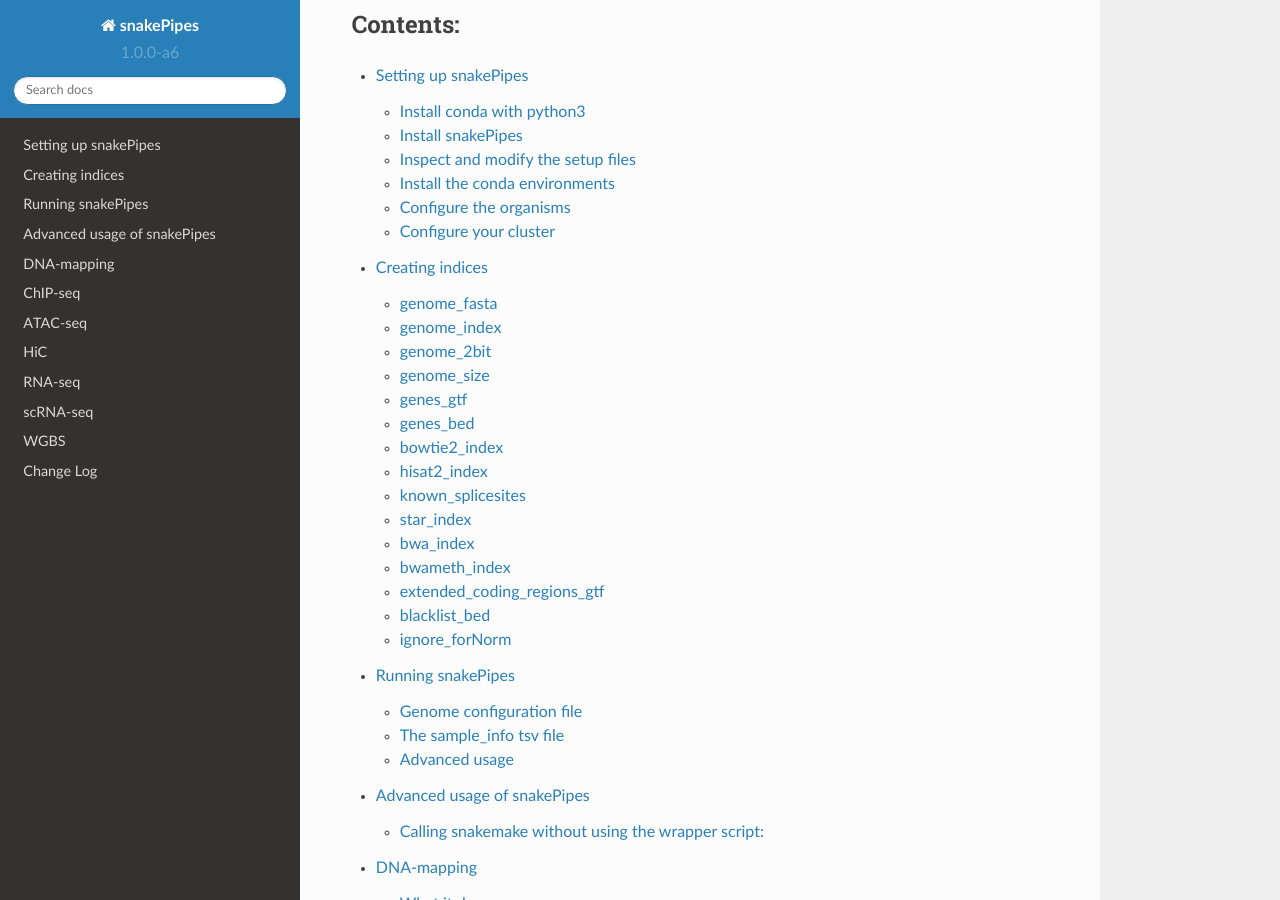
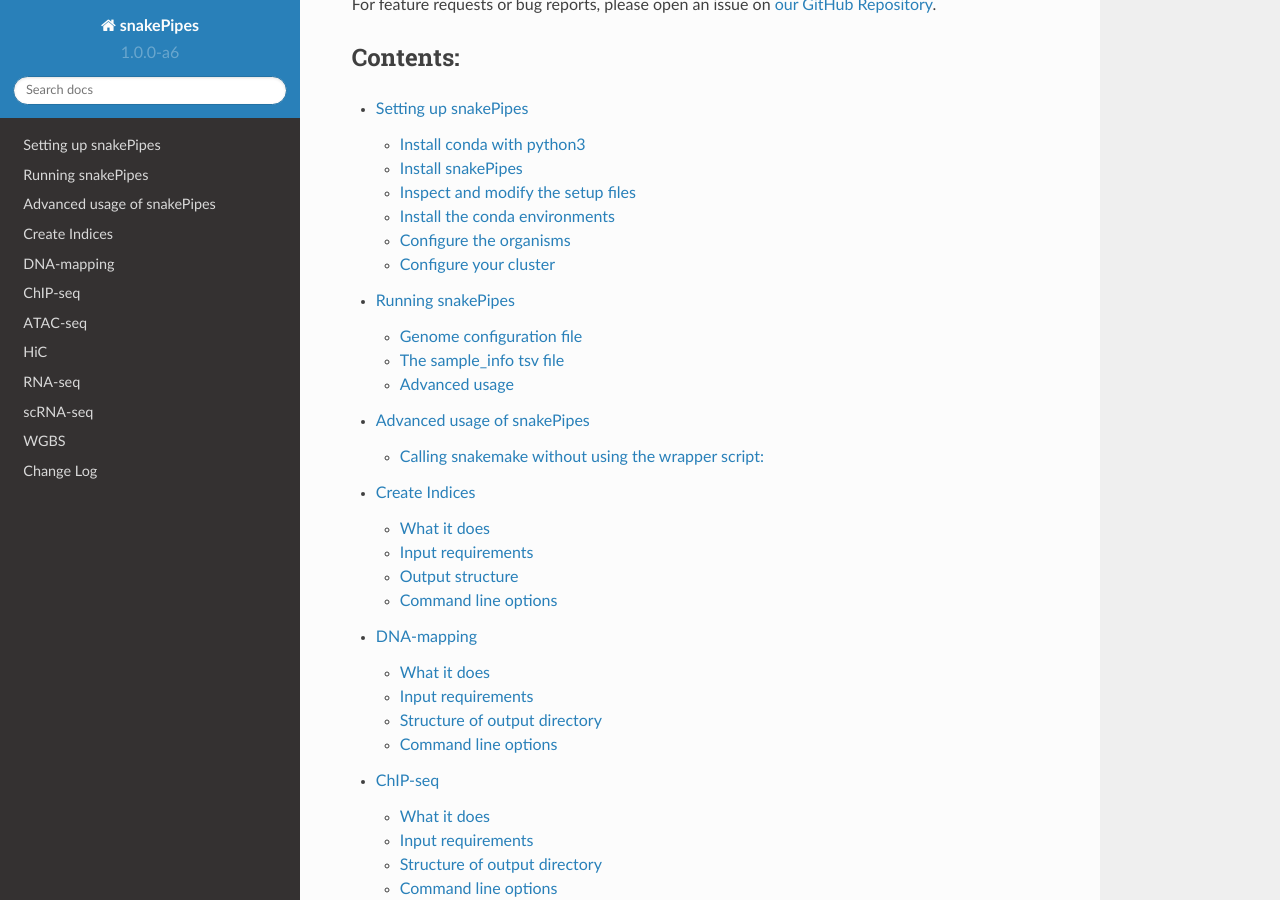
Before and after one commit to maxplanck-ie/snakepipes, a Sphinx documentation site: the page built from docs/index.rst, in a window 1280 px wide and 900 px high, scrolled down 1760 px. Built offline with Sphinx 7.4.7 and the Read the Docs theme 2.0.0, drawn with Linux system fonts in a browser that asks for light colours; part of the change alters nothing that is shown; some of the changed text lies outside the part shown.

Commit message:
Switch to createIndices documentation

```diff
--- a/docs/content/create_index.rst
+++ /dev/null
@@ -1,181 +0,0 @@
-Creating indices
-================
-
-While snakePipes makes it convenient to install packages, it does not yet make creating the genome and other index files these packages sometimes need convenient (this is planned but not yet implemented). The location and structure of the indices provided in the organism YAML files supplied with snakePipes matches the `structure we use internally <https://github.com/maxplanck-ie/data_repository/tree/master/organisms>`__. As modifying Makefiles is not a task anyone looks forward too, we will list below the basics of what is needed to generate the various indices used by snakePipes. For convenience, each section will be titled with the variable or variables in the YAML file that it refers to. We will be using the human genome as an example here.
-
-.. note:: The ordering below is intentional, as some files are needed to create others.
-
-
-genome_fasta
-------------
-
-Everything starts with a full-genome fasta file. We typically download these from Ensembl, which provides a very convenient `download page <http://www.ensembl.org/info/data/ftp/index.html>`__. Care should be made when you decide what fasta file to download. Most importantly, the source of your fasta file (e.g., Ensembl) should also provide annotations in GTF format. Mixing and matching fasta and GTF files from different sources is a recipe for disaster! Further, always make sure to download the DNA (not cDNA, CDS, etc.) fasta file. Some providers, such as Ensembl, provide "sm" (soft-masked) and "rm" (hard-masked) files as well as "primary" and "toplevel" files. In such cases, download the "sm toplevel" fasta file.
-
-The exact commands to then download and prepare the file are::
-
-    wget ftp://ftp.ensembl.org/pub/release-93/fasta/homo_sapiens/dna/Homo_sapiens.GRCh38.dna_sm.primary_assembly.fa.gz
-    gunzip Homo_sapiens.GRCh38.dna_sm.primary_assembly.fa.gz
-    mv Homo_sapiens.GRCh38.dna_sm.primary_assembly.fa genome.fa
-
-You can then put the location of `genome.fa` in the `genome_fasta` field.
-
-
-genome_index
-------------
-
-This is created from the file listed in `genome_fasta`. Assuming that is set to `genome.fa` you can produce the requisite file with::
-
-    conda install -c bioconda -c conda-forge samtools
-    samtools index genome.fa
-
-This will then produce a file ending in ".fai" that you can put in the `genome_index` field.
-
-
-genome_2bit
------------
-
-The 2bit format is a randomly accessible representation of a genome. Within snakePipes, this is only used if you specify the `--gcbias` option in the DNA-mapping pipeline. To create a 2bit file, you first need the file specified in `genome_fasta`::
-
-    conda install -c bioconda -c conda-forge ucsc-fatotwobit
-    faToTwoBit genome.fa genome.2bit
-
-You can then put the location of `genome.2bit` in the `genome_2bit` field.
-
-
-genome_size
------------
-
-A number of commands need to know the "effective genome size", such as `bamCoverage` and `MACS2`. For heavily used genomes you can simply search google for a reasonable value. For less commonly used genomes, you can approximate this be counting the total number of bases in the genome and subtracting the number of Ns. There are MANY ways to do this, some of which are `listed here <https://www.biostars.org/p/19426/>`__. When in doubt, simply put the genome size here (you'll find it on the last line of the file listed in `genome_index`).
-
-
-genes_gtf
----------
-
-Many tools in snakePipes need to know where genes are located and their structure. You can typically download GTF files from Ensembl or other sources. For the human genome the following will suffice::
-
-    wget ftp://ftp.ensembl.org/pub/release-93/gtf/homo_sapiens/Homo_sapiens.GRCh38.93.chr.gtf.gz
-    gunzip Homo_sapiens.GRCh38.93.chr.gtf.gz
-    mv Homo_sapiens.GRCh38.93.chr.gtf genes.gtf
-
-You can then put the location of `genes.gtf` in the `genes_gtf` field.
-
-
-genes_bed
----------
-
-The BED format is an alternative representation of much of the information in a GTF file. This is needed by a number of tools in snakePipes, since it's easier for tools to parse than a GTF file. Given the file listed in `genes_gtf`, you can create this file as follows::
-
-    conda install -c bioconda -c conda-forge ucsc-gtftogenepred ucsc-genepredtobed
-    awk '{if ($$3 != "gene") print $$0;}' genes.gtf \
-        | grep -v "^#" \
-        | gtfToGenePred /dev/stdin /dev/stdout \
-        | genePredToBed stdin genes.bed
-
-You can then place the location of `genes.bed` in the `genes_bed` field.
-
-
-bowtie2_index
--------------
-
-Bowtie2 is used in the DNA-mapping pipeline. It requires a custom index of the file listed in `genome_fasta`. It's often most convenient to create a new directory for this index and to create a symlink in it to the file in `genome_fasta`. Assuming the file in `genome_fasta` is located in `genome_fasta/genome.fa`::
-
-    conda install -c bioconda -c conda-forge bowtie2
-    mkdir BowtieIndex
-    ln -s genome_fasta/genome.fa BowtieIndex/genome.fa
-    bowtie2-build BowtieIndex/genome.fa BowtieIndex/genome
-
-You can then place `/path/to/BowtieIndex/genome` in the `bowtie2_index` field. Note that there will not be an actual file with this name, rather it serves as a prefix for all of the files that Bowtie2 needs.
-
-
-hisat2_index
-------------
-
-The RNA-seq pipeline can be instructed to use HISAT2 for alignment rather than STAR. As with Bowtie2, this tool requires its own index, which can be most conveniently placed in a new directory and is made from the file listed in `genome_fasta`::
-
-    conda install -c bioconda -c conda-forge hisat2
-    mkdir HISAT2Index
-    ln -s genome_fasta/genome.fa HISAT2Index/genome.fa
-    hisat2-build -q -p 10 HISAT2Index/genome.fa BowtieIndex/genome
-
-This uses 10 threads for indexing, please change that as appropriate. You can then place `/path/to/HISAT2Index/genome` in the `hisat2_index` field. Note that there will not be an actual file with this name, rather it serves as a prefix for all of the files that HISAT2 needs.
-
-
-known_splicesites
------------------
-
-The HISAT2 index can be created with a particular genome annotation. In our experience, it's most convenient to simply index the genome and then later add the splice sites from a given annotation into an index at run time. This facilitates updating versions of GTF files without needing to reindex the genome each time. Thus, snakePipes expects a file of splice sites to give to HISAT2. This requires the file listed in `genes_gtf`::
-
-    conda install -c bioconda -c conda-forge hisat2
-    mkdir HISAT2Index
-    extract_splice_sites.py genes.gtf > HISAT2Index/splice_sites.txt
-
-You can then place the location of `HISAT2Index/splice_sites.txt` in the `known_splicesites` field.
-
-
-star_index
-----------
-
-The RNA-seq pipeline uses STAR for alignment by default. As with other aligners, this requires a custom index to be made from the file listed in `genome_fasta`::
-
-    conda install -c bioconda -c conda-forge star
-    mkdir STARIndex
-    STAR --runThreadN 10 --runMode genomeGenerate --genomeDir STARIndex --genomeFastaFiles genome_fasta/genome.fa
-    rm -f Log.out
-
-You can then place the location of the `STARIndex` directory in the `star_index` field.
-
-
-bwa_index
----------
-
-BWA is used for alignment in the Hi-C pipeline. To create an index for BWA, you need the file listed in `genome_fasta`::
-
-    conda install -c bioconda -c conda-forge bwa
-    mkdir BWAindex
-    ln -s genome_fasta/genome.fa BWAindex/genome.fa
-    bwa index BWAindex/genome.fa
-
-You can then place the location of `BWAindex/genome.fa` in the `bwa_index` field.
-
-
-bwameth_index
--------------
-
-The WGBS pipeline uses BWA-meth for alignment. To create the index for it, you need the file listed in `genome_fasta`::
-
-
-    conda install -c bioconda -c conda-forge bwameth
-    mkdir BWAmethIndex
-    ln -s genome_fasta/genome.fa BWAmethIndex/genome.fa
-    bwameth.py index BWAmethIndex/genome.fa
-
-You can then place the location of `BWAmethIndex/genome.fa` in the `bwameth_index` field.
-
-
-extended_coding_regions_gtf
----------------------------
-
-The RNA-seq pipeline can be instructed to compute the level of genomic contamination, as done by some consortia. This requires the file from `genes_gtf`::
-
-    grep -v "^#" gene.gtf \
-        | awk 'BEGIN{OFS="\t"}{if($$3 == "gene" || $$3 == "transcript") {$$4 -= 500; $$5 += 500; if($$4 < 1) {$$4 = 1}; print}}' > genes.slop.gtf
-
-You can then place the location of `genes.slop.gtf` in the `extended_coding_regions_gtf` field.
-
-
-blacklist_bed
--------------
-
-Some protocols, in particular ChIP-seq, produce spurious signal in the same regions regardless of experiment. These regions then need to be "blacklisted" or ignored in the analysis. Such files are typically produced by consortia such as ENCODE::
-
-    wget http://mitra.stanford.edu/kundaje/akundaje/release/blacklists/hg38-human/hg38.blacklist.bed.gz
-    gunzip hg38.blacklist.bed.gz
-
-You can then place the location of `hg38.blacklist.bed` in the `blacklist_bed` field.
-
-.. note:: Blacklists only exist for very heavily used genomes, such as mouse and human. Feel free to leave this blank if no such file exists for your genome.
-
-ignore_forNorm
---------------
-
-A number of chromosomes can skew normalization. The classic example of this is sex chromsomes and mitochondria, which will vary between individuals. Many programs in DeepTools can be instructed to ignore these by placing them as a space-separated list in the `ignore_forNorm` field. We additionally find it convenient to exclude unplaced contigs.
--- /dev/null
+++ b/docs/content/workflows/createIndices.rst
@@ -0,0 +1,84 @@
+.. _createIndices:
+
+Create Indices
+==============
+
+What it does
+------------
+
+This is a special pipeline in that it creates index files required by various tools within snakePipes. This workflow takes as input a fasta file (or URL) and GTF file (or URL) as well as various optional files and generates both indices and the organism yaml file used by snakePipes.
+
+.. image:: ../images/createIndices_pipeline.png
+
+Input requirements
+------------------
+
+The pipeline has two required inputs: a fasta file or URL and a GTF file or URL. These may both be gzipped. Optionally, you may specify a blacklist file (such as that provided by ENCODE), an effective genome size, and a file listing chromosomes to be ignored during normalization steps.
+
+.. note:: If you specify a blacklist file, please ensure that regions within it do NOT overlap. Overlapping regions in this file will cause incorrect results in some tools. Further, it is best to flank blacklisted regions by at least 50 bases, as otherwise many reads originating within these regions may be nonetheless included.
+
+Configuration file
+~~~~~~~~~~~~~~~~~~
+
+There is a configuration file in `snakePipes/workflows/createIndices/defaults.yaml`::
+
+    pipeline: createIndices
+    outdir:
+    configfile:
+    cluster_configfile:
+    local: false
+    max_jobs: 5
+    verbose: False
+    ## Genome name used in snakePipes (no spaces!)
+    genome:
+    ## Tools to create indices for. "all" for all of them
+    tools: all
+    ## URLs or paths for fasta and GTF files
+    genomeURL:
+    gtfURL:
+    ## The effective genome size
+    effectiveGenomeSize: 0
+    ## Regions to blacklist in the ChIP-seq and related workflows
+    blacklist:
+    ## Regions to ignore during normalization (e.g., with bamCompare)
+    ignore_forNorm:
+
+These values are most conveniently set on the command line.
+
+Output structure
+----------------
+
+The following structure will be created in the designated `outdir`:
+
+    .
+    ├── annotation
+    │   ├── blacklist.bed
+    │   ├── genes.bed
+    │   ├── genes.gtf
+    │   └── genes.slop.gtf
+    ├── BowtieIndex
+    ├── BWAIndex
+    ├── BWAmethIndex
+    ├── createIndices.cluster_config.yaml
+    ├── createIndices.config.yaml
+    ├── createIndices_run-1.log
+    ├── genome_fasta
+    │   ├── effectiveSize
+    │   ├── genome.2bit
+    │   ├── genome.fa
+    │   └── genome.fa.fai
+    ├── HISAT2Index
+    └── STARIndex
+
+These files are used internally within snakePipes and don't require further inspection. The `createIndices_run-1.log` file contains a full log and will include the URLs or file paths that you specified. Wither the `annotation/blacklist.bed` file exists is dependent upon whether you specified one. The `genome_fasta/effectiveSize` fill will have the effective genome size (if you didn't specify it, the number of non-N bases in the genome will be used).
+
+In addition to these, an organism yaml file will be created. Its location can be found with `snakePipes info`.
+
+Command line options
+--------------------
+
+.. argparse::
+    :func: parse_args
+    :filename: ../snakePipes/workflows/createIndices/createIndices
+    :prog: createIndices
+    :nodefault:
--- a/docs/index.rst
+++ b/docs/index.rst
@@ -9,6 +9,7 @@ Below is the list of pipelines available in snakePipes
 =============================== ===============================================================================================================
 Pipeline                            Description
 =============================== ===============================================================================================================
+:ref:`createIndices`            Create indices for an organism for further use within snakePipes
 :ref:`DNA-mapping`              Basic DNA mapping using bowtie2, filter mapped files, QC and create coverage plots
 :ref:`ChIP-Seq`                 Use the DNA mapping output and run ChIP/Input normalization and peak calling
 :ref:`ATAC-seq`                 Use the DNA mapping output and detect open chromatin regions for ATAC-seq data
@@ -27,7 +28,7 @@ Quick start
 
     conda create -n snakePipes -c mpi-ie -c bioconda -c conda-forge snakePipes
 
-* Download genome fasta and annotations for an your organism, and build indexes, Check in :doc:`content/create_index`
+* Download genome fasta and annotations for an your organism, and build indexes, Check in :ref:`createIndices`
 
 * Download example fastq files for the human genome `here <https://zenodo.org/record/1346303>`_
 
@@ -83,9 +84,9 @@ Contents:
    :maxdepth: 2
 
    content/setting_up.rst
-   content/create_index.rst
    content/running_snakePipes.rst
    content/advanced_usage.rst
+   content/workflows/createIndices.rst
    content/workflows/DNA-mapping.rst
    content/workflows/ChIP-seq.rst
    content/workflows/ATAC-seq.rst
```
Also changed, not shown: docs/content/images/createIndices_pipeline.png (added), 1 other file.
